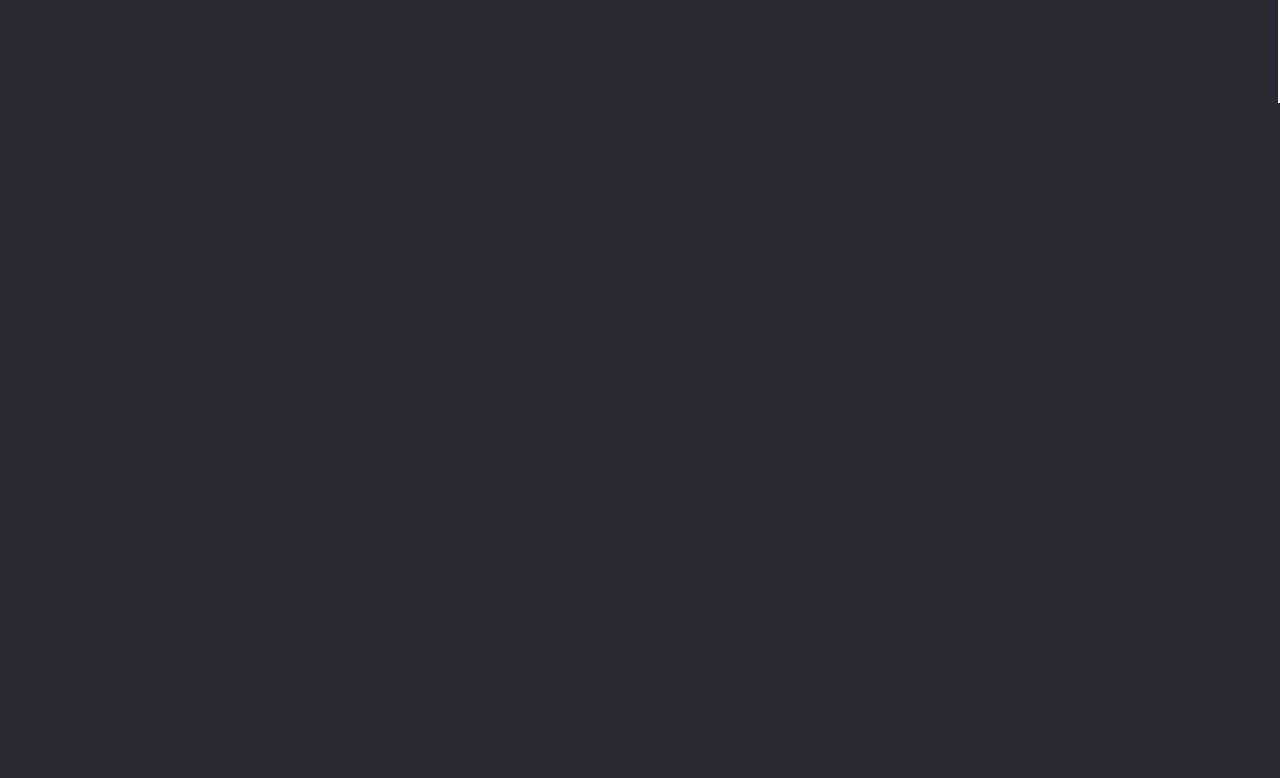
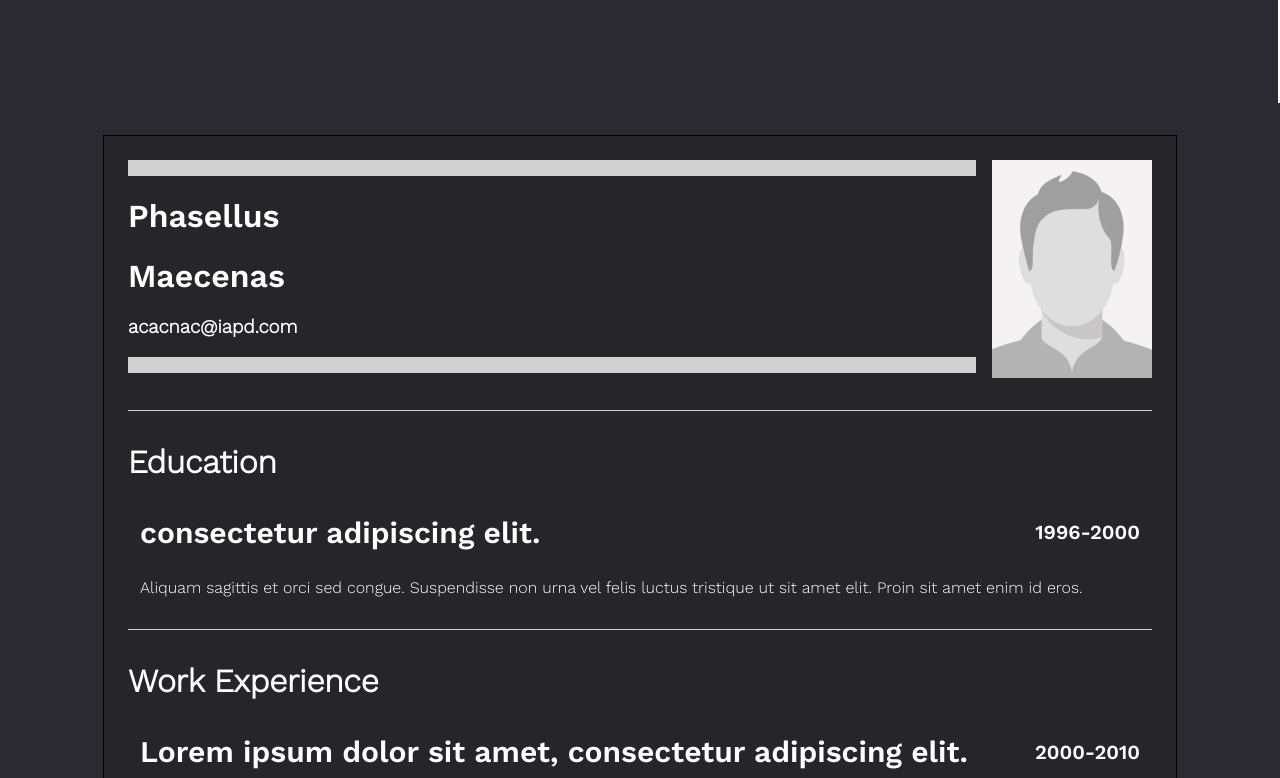
Before and after one commit to Shreyaschavan228a/cv-maker, a React (Create React App) app: page / in a window 1280 px wide. Shown: the part 697-1475 px from the top of the page. Built offline with nearby package versions, Linux system fonts and the light colour scheme.

Commit message:
added base cv structure and styles

```diff
--- a/src/components/Display.jsx
+++ b/src/components/Display.jsx
@@ -1,9 +1,67 @@
+import image from "../assets/placeholder_image.png";
+import GitHubMark from "../assets/GitHub-Mark-32px.png";
+import Seperator from "./Seperator";
+import EducationDiv from "./EducationDiv";
+import ExperienceDiv from "./ExperienceDiv";
+import QualificationsDiv from "./QualificationsDiv";
 
-const Display = () => {
+const Display = (props) => {
+    const {cvData} = props;
+    const getUsername = (githubProfile) =>{
+        const profileURL = new URL(githubProfile);
+        return profileURL.pathname.slice(1);
+    }
 
     return (
         <div className="display">
-
+            <div className="display-main-container">
+                <div className="personal-info">
+                    <div>
+                        <Seperator thick />
+                        <h1 className="first-name name">{cvData.firstName}</h1>
+                        <h1 className="last-name name">{cvData.lastName}</h1>
+                        <h3 className="email">{cvData.email}</h3>
+                        <Seperator thick  />
+                    </div>
+                    <img alt="placeholder-for-cv" src={image} className="placeholder-image" />
+                </div>
+                <Seperator />
+                <div className="edu-level-container">
+                    <h1>Education </h1>
+                    {
+                        cvData.education?.map((elem, index)=>{
+                            return <EducationDiv key={index} title={elem.title} description={elem.description} timeRange={elem.timeRange} />
+                        })
+                    }
+                </div>
+                <Seperator />
+                <div className="experience-div-container">
+                    <h1>Work Experience </h1>
+                    {
+                        cvData.experience?.map((elem, index) => {
+                            return <ExperienceDiv key={index} title={elem.title} description={elem.description} timeRange={elem.timeRange} accomplishments={elem.accomplishments}/>
+                        })
+                    }
+                </div>
+                <Seperator />
+                <div className="qualifications-div-container">
+                    <h1>Qualifications </h1>
+                    {
+                        cvData.qualifications.length > 0 && (
+                            <QualificationsDiv qualifications={cvData.qualifications} key={0}/>
+                        )
+                    }
+                </div>
+                <Seperator />
+                <div className="github-container">
+                    <h3>
+                        <img src={GitHubMark} alt="GitHub-Logo"/>
+                        Github: <a href={cvData.github} id="github-link">
+                            {getUsername(cvData.github)}
+                        </a>
+                    </h3>
+                </div>
+            </div>
         </div>
     );
 }
--- /dev/null
+++ b/src/components/EducationDiv.jsx
@@ -0,0 +1,15 @@
+const EducationDiv = (props) => {
+    const {title, description, timeRange, elemId} = props;
+
+    return (
+        <div className="display-div">
+            <div className="display-div-title">
+                <h2>{title}</h2>
+                <p>{timeRange}</p>
+            </div>
+            <p>{description}</p>
+        </div>
+    );
+}
+
+export default EducationDiv;
--- /dev/null
+++ b/src/components/ExperienceDiv.jsx
@@ -0,0 +1,23 @@
+
+const ExperienceDiv = (props) => {
+    const {title, timeRange, description, accomplishments, elemId} = props;
+
+    return (
+        <div className="display-div">
+            <div className="display-div-title">
+                <h2>{title}</h2>
+                <p>{timeRange}</p>
+            </div>
+            <p>{description}</p>
+            {accomplishments.length > 0 && (
+                <ul>
+                    {accomplishments.map((elem, index)=>{
+                        return <li key={index}>{elem}</li>
+                    })}
+                </ul>
+            )}
+        </div>
+    );
+}
+
+export default ExperienceDiv;
--- /dev/null
+++ b/src/components/QualificationsDiv.jsx
@@ -0,0 +1,18 @@
+const QualificationsDiv = (props) => {
+    const {qualifications} = props;
+    return (
+        <div className="display-div">
+            {
+                qualifications.length > 0 && (
+                    <ul>
+                    {qualifications.map((elem, index)=>{
+                       return <li key={index}>{elem}</li>
+                    })}
+                    </ul>
+                )
+            }
+        </div>
+    );
+}
+
+export default QualificationsDiv;
--- /dev/null
+++ b/src/components/Seperator.jsx
@@ -0,0 +1,10 @@
+const Seperator = ({thick, elemId}) => {
+    if(thick){
+        return <div className="seperator thick" key={elemId}></div>
+    }
+    else{
+        return <div className="seperator thin" key={elemId}></div>
+    }
+}
+
+export default Seperator;
--- a/src/styles/global.css
+++ b/src/styles/global.css
@@ -117,3 +117,74 @@
 .bad-input {
     border: 1px solid red;
 }
+
+
+.display-main-container {
+    width: 80%;
+    margin: 2em auto;
+    border: 1px solid black;
+    background-color: var(--input-container-bg);
+    height: fit-content;
+    padding: 1.5em;
+}
+
+.seperator {
+    background-color: #d1d1d1;
+    width: 100%;
+    display: block;
+}
+
+.thick {
+    height: 1em;
+}
+
+.thin {
+    height: 1px;
+    margin: 2em auto;
+}
+.placeholder-image {
+    width: 10em;
+    height: auto;
+    flex-basis: 5em;
+}
+
+.personal-info {
+    display: flex;
+    flex-flow: row wrap;
+    justify-content: space-around;
+    column-gap: 1em;
+}
+
+.personal-info > div {
+    flex-grow: 2;
+}
+
+.name {
+    font-family: WorkSans-SemiBold;
+}
+
+.display-div-title {
+    font-family: WorkSans-SemiBold;
+    display: flex;
+    flex-direction: row;
+    justify-content: space-between;
+    align-items: center;
+    font-size: 1.25em;
+    margin-bottom: 0.5em;
+    height: 3em;
+}
+
+.display-div {
+    margin: 0.75em;
+}
+
+.github-container {
+    display: flex;
+    flex-flow: row wrap;
+    align-items: center;
+    justify-content: flex-start;
+}
+
+#github-link {
+    text-decoration: none;
+}
```
Also changed, not shown: src/assets/GitHub-Mark-32px.png (added).
